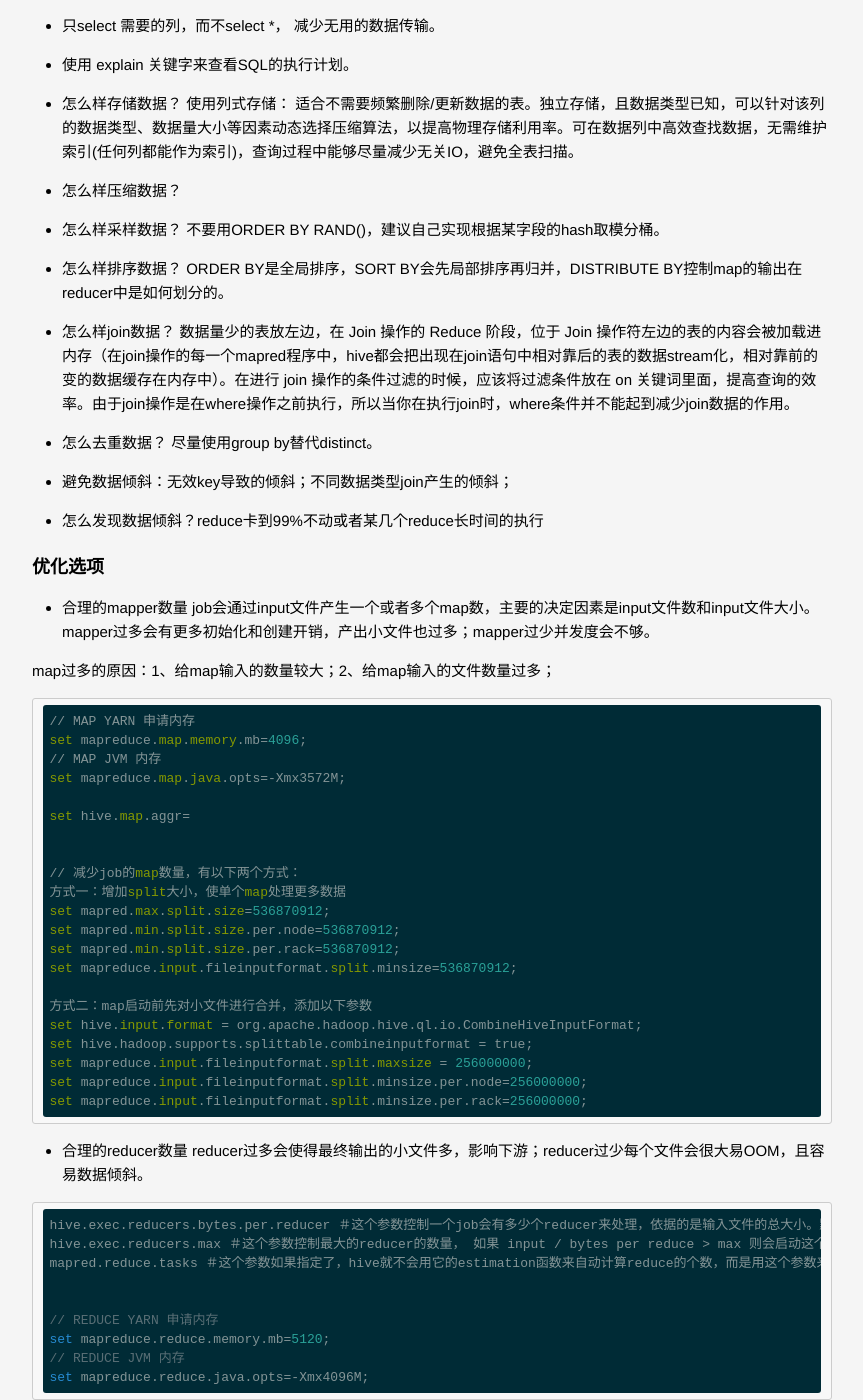
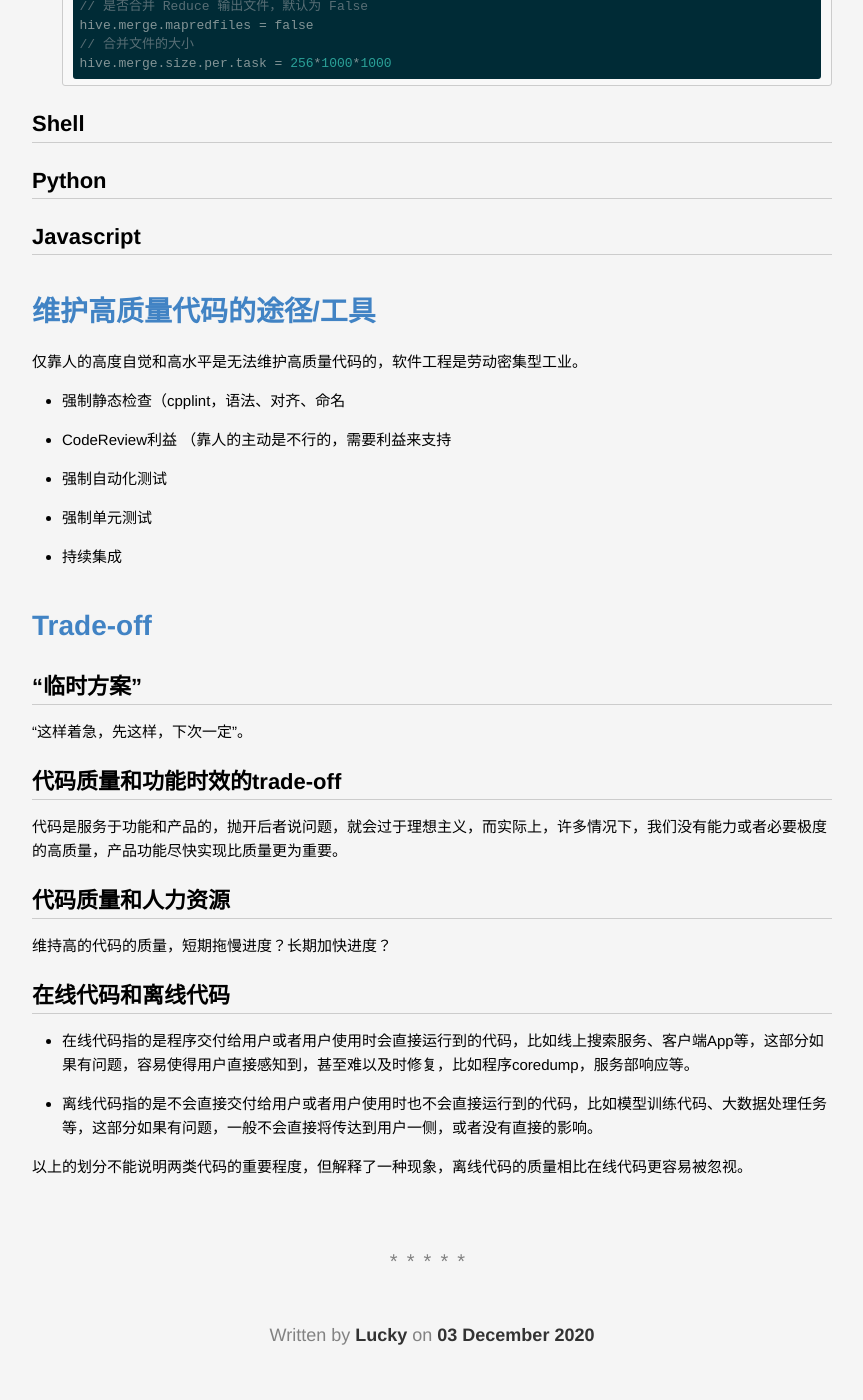
Before and after one commit to lucky521/blog, a Jekyll site: the page built from _posts/language/2020-12-03-clean-code.markdown, in a window 1280 px wide and 1400 px high, scrolled down 2013 px. Shown: the whole window, without its empty margins (208-1071 px from the left). Built offline with Jekyll 4.4.1, drawn with Linux system fonts in a browser that asks for light colours; some of the changed text lies outside the part shown.

Commit message:
update blog

````diff
--- a/_posts/language/2018-07-21-big-data-language.markdown
+++ b/_posts/language/2018-07-21-big-data-language.markdown
@@ -26,6 +26,8 @@ Row object –> Serializer –> <key, value> –> OutputFileFormat –> HDFS fil
 当HIVE执行INSERT操作，将Row写入文件时，主要调用OutputFormat、SerDe的Seriliazer，顺序与读取相反。
 
 列式存储和压缩
+
+Hive SQL背后的原理： https://tech.meituan.com/2014/02/12/hive-sql-to-mapreduce.html
 
 
 # Pig
--- a/_posts/language/2020-12-03-clean-code.markdown
+++ b/_posts/language/2020-12-03-clean-code.markdown
@@ -54,67 +54,25 @@ SLAP 抽象层次一致性原则
 
 ## SQL/Hive
 
-* 存储符合 ISO-8601 标准的日期格式（YYYY-MM-DD HH:MM:SS.SSSSS）
-* 在 SQL 代码中加入注释。优先使用 C 语言式的以 /* 开始以 */ 结束的块注释，或使用以 -- 开始的行注释，并在末尾换行。
-* 关键字总是大写，如 SELECT 和 WHERE。
-* 只select 需要的列，而不select *， 减少无用的数据传输。
-* 使用 explain 关键字来查看SQL的执行计划。
-* 怎么样存储数据？ 使用列式存储： 适合不需要频繁删除/更新数据的表。独立存储，且数据类型已知，可以针对该列的数据类型、数据量大小等因素动态选择压缩算法，以提高物理存储利用率。可在数据列中高效查找数据，无需维护索引(任何列都能作为索引)，查询过程中能够尽量减少无关IO，避免全表扫描。
-* 怎么样压缩数据？
-* 怎么样采样数据？ 不要用ORDER BY RAND()，建议自己实现根据某字段的hash取模分桶。
-* 怎么样排序数据？ ORDER BY是全局排序，SORT BY会先局部排序再归并，DISTRIBUTE BY控制map的输出在reducer中是如何划分的。
-* 怎么样join数据？ 数据量少的表放左边，在 Join 操作的 Reduce 阶段，位于 Join 操作符左边的表的内容会被加载进内存（在join操作的每一个mapred程序中，hive都会把出现在join语句中相对靠后的表的数据stream化，相对靠前的变的数据缓存在内存中）。在进行 join 操作的条件过滤的时候，应该将过滤条件放在 on 关键词里面，提高查询的效率。由于join操作是在where操作之前执行，所以当你在执行join时，where条件并不能起到减少join数据的作用。
-* 怎么去重数据？ 尽量使用group by替代distinct。
-* 避免数据倾斜：无效key导致的倾斜；不同数据类型join产生的倾斜；
-* 怎么发现数据倾斜？reduce卡到99%不动或者某几个reduce长时间的执行
+
+
+
+
+
+
 
 
 ### 优化选项
 
-* 合理的mapper数量
-job会通过input文件产生一个或者多个map数，主要的决定因素是input文件数和input文件大小。
-mapper过多会有更多初始化和创建开销，产出小文件也过多；mapper过少并发度会不够。
-
-map过多的原因：1、给map输入的数量较大；2、给map输入的文件数量过多；
-
-```
-// MAP YARN 申请内存
-set mapreduce.map.memory.mb=4096;
-// MAP JVM 内存
-set mapreduce.map.java.opts=-Xmx3572M;
-
-set hive.map.aggr=
 
 
-// 减少job的map数量，有以下两个方式：
-方式一：增加split大小，使单个map处理更多数据
-set mapred.max.split.size=536870912;
-set mapred.min.split.size.per.node=536870912;
-set mapred.min.split.size.per.rack=536870912;
-set mapreduce.input.fileinputformat.split.minsize=536870912;
-
-方式二：map启动前先对小文件进行合并，添加以下参数
-set hive.input.format = org.apache.hadoop.hive.ql.io.CombineHiveInputFormat;
-set hive.hadoop.supports.splittable.combineinputformat = true;
-set mapreduce.input.fileinputformat.split.maxsize = 256000000;
-set mapreduce.input.fileinputformat.split.minsize.per.node=256000000;
-set mapreduce.input.fileinputformat.split.minsize.per.rack=256000000;
-```
-
-* 合理的reducer数量
-reducer过多会使得最终输出的小文件多，影响下游；reducer过少每个文件会很大易OOM，且容易数据倾斜。
-
-```
-hive.exec.reducers.bytes.per.reducer ＃这个参数控制一个job会有多少个reducer来处理，依据的是输入文件的总大小。默认1GB。
-hive.exec.reducers.max ＃这个参数控制最大的reducer的数量， 如果 input / bytes per reduce > max 则会启动这个参数所指定的reduce个数。 这个并不会影响mapre.reduce.tasks参数的设置。默认的max是999。
-mapred.reduce.tasks ＃这个参数如果指定了，hive就不会用它的estimation函数来自动计算reduce的个数，而是用这个参数来启动reducer。默认是-1。
 
 
-// REDUCE YARN 申请内存
-set mapreduce.reduce.memory.mb=5120;
-// REDUCE JVM 内存
-set mapreduce.reduce.java.opts=-Xmx4096M;
-```
+
+
+
+
+
 
 * 合并小文件
 ```
@@ -126,22 +84,9 @@ hive.merge.mapredfiles = false
 hive.merge.size.per.task = 256*1000*1000
 ```
 
-set hive.exec.parallel=true;
-set hive.exec.compress.output=true
-set hive.exec.compress.intermediate=true
-set mapreduce.map.memory
-set mapreduce.reduce
-set hive.exec.mode.local.auto
 
 
 
-https://www.jianshu.com/p/6970c47eec5c
-
-https://developer.aliyun.com/article/741117
-
-https://blog.csdn.net/scgaliguodong123_/article/details/45477323
-
-https://www.cnblogs.com/frankdeng/p/9463897.html
 
 ## Shell
 
````
